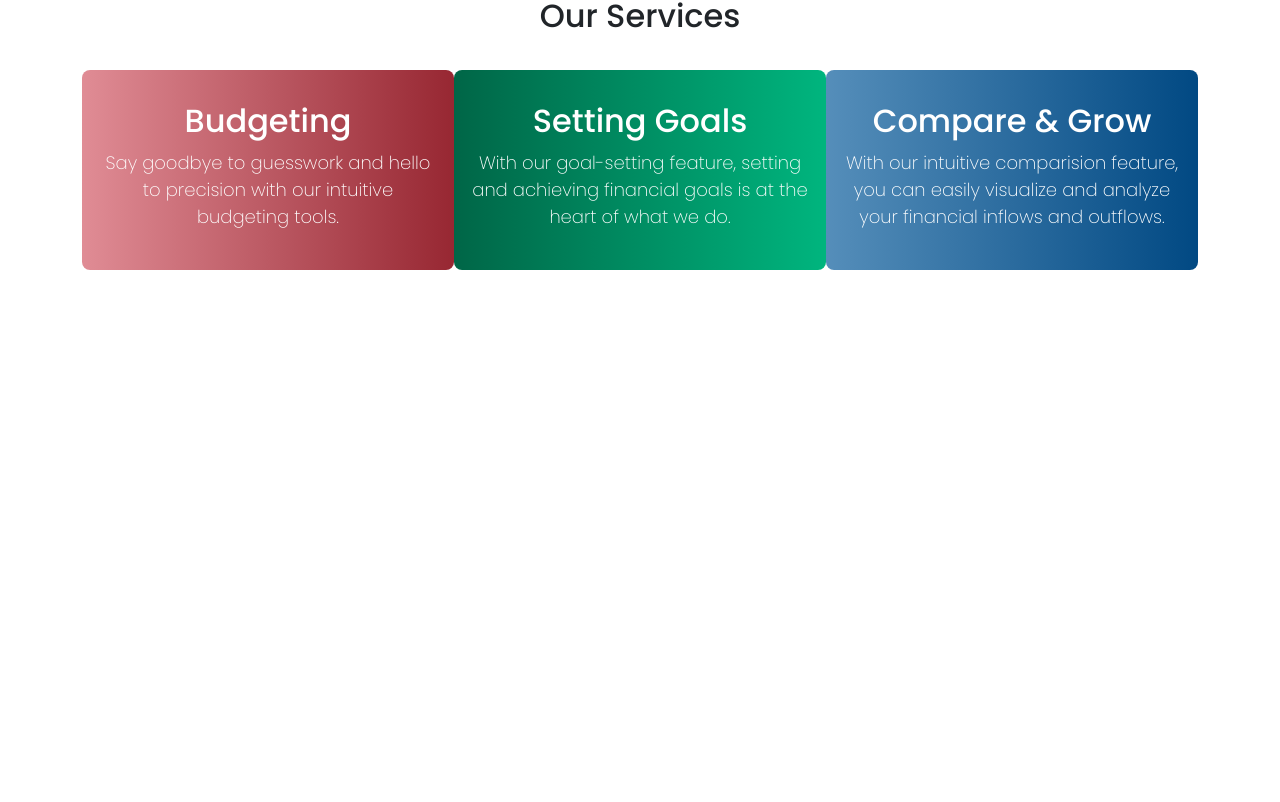
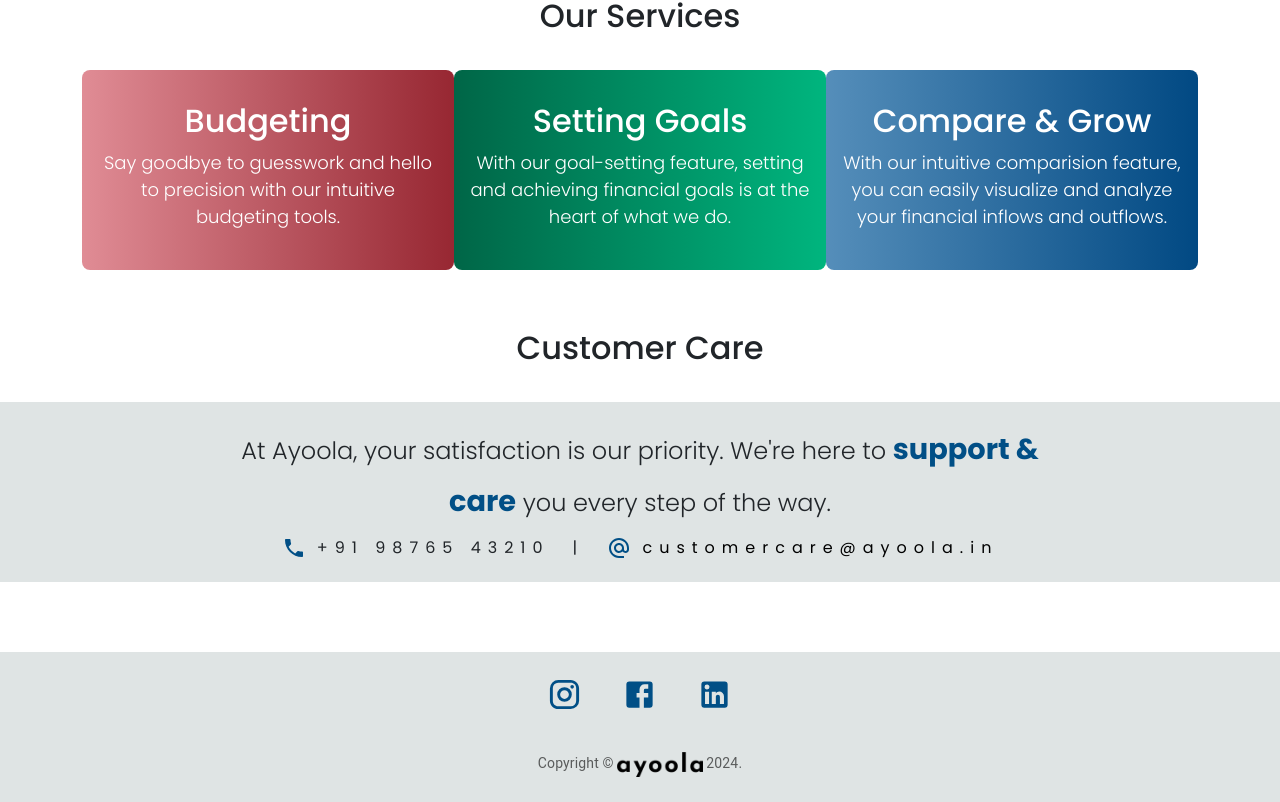
Before and after one commit to anumithasp/expense-tracker, a React (Create React App) app: page / in a window 1280 px wide. Shown: the part 1821-2623 px from the top of the page. Before the commit the page ends 2123 px from the top, so only its background shows below. Built offline with nearby package versions, Linux system fonts and the light colour scheme.

Commit message:
remaining landing page changes.

```diff
--- a/src/App.js
+++ b/src/App.js
@@ -1,5 +1,6 @@
 import './App.css';
 import LandingPage from './components/LandingPage/LandingPage';
+import { Route, Routes } from 'react-router-dom';
 import "@fontsource/poppins";
 import "@fontsource/poppins/100.css";
 import "@fontsource/poppins/100-italic.css";
@@ -23,7 +24,9 @@
 function App() {
   return (
     <div className="App">
-      <LandingPage />
+      <Routes>
+        <Route path= '/' element = {<LandingPage />}></Route>
+      </Routes>
     </div>
   );
 }
--- /dev/null
+++ b/src/components/Copyright/Copyright.css
@@ -0,0 +1,3 @@
+.copyright {
+    letter-spacing: 7px;
+}
--- /dev/null
+++ b/src/components/Copyright/Copyright.jsx
@@ -0,0 +1,19 @@
+import { Typography } from '@mui/material';
+import React from 'react';
+import { Link } from 'react-router-dom';
+import './Copyright.css';
+
+const Copyright = (props) => {
+  return (
+    <Typography className='copyright' variant="body2" color="text.secondary" align="center" {...props}>
+      {'Copyright © '}
+      <Link style={{textDecoration: 'none', color: '#014f86'}} color="inherit" target='_blank' to={"/"}>
+        <img height={25} src='ayoola_black.png' alt='logo black' />
+      </Link>{' '}
+      {new Date().getFullYear()}
+      {'.'}
+    </Typography>
+  )
+}
+
+export default Copyright
--- /dev/null
+++ b/src/components/CustomerCare/CustomerCare.css
@@ -0,0 +1,28 @@
+.customer-care {
+    .customer-banner{
+        display: flex;
+        flex-direction: column;
+        justify-content: center;
+        background-color: #dfe4e4;
+        height: 180px;
+        b {
+            color: #014f86;
+            font-size: larger;
+            font-weight: 700;
+        }
+        h4 {
+            text-align: center;
+            font-weight: 300;
+            line-height: 1.8;
+        }
+        .contact {
+            span {
+                letter-spacing: 7px;
+            }
+            a {
+                text-decoration: none;
+                color: black;
+            }
+        }
+    }
+}
--- /dev/null
+++ b/src/components/CustomerCare/CustomerCare.jsx
@@ -0,0 +1,38 @@
+import React from 'react';
+import './CustomerCare.css';
+import PhoneIcon from '@mui/icons-material/Phone';
+import AlternateEmailIcon from '@mui/icons-material/AlternateEmail';
+
+const CustomerCare = () => {
+    const style = {
+        color: '#014f86'
+    }
+
+    return (
+        <div className='customer-care' id='customer-care'>
+            <div className='row justify-content-center align-items-center feature-title'>
+                <div className='col col-sm-12 col-md-12 col-lg-12 col-xl-12 col-xxl-12'>
+                    <h2>Customer Care</h2>
+                </div>
+            </div>
+            <div className='customer-banner'>
+                <div className='row justify-content-center align-items-center'>
+                    <div className='col-2 col-sm-2 col-md-2 col-lg-2 col-xl-2 col-xxl-2'></div>
+                    <div className='col-8 col-sm-8 col-md-8 col-lg-8 col-xl-8 col-xxl-8'>
+                        <h4>At Ayoola, your satisfaction is our priority. We're here to <b >support & care</b> you every step of the way.</h4>
+                    </div>
+                    <div className='col-2 col-sm-2 col-md-2 col-lg-2 col-xl-2 col-xxl-2'></div>
+                </div>
+                <div className='row justify-content-center align-items-center contact'>
+                    <div className='col-2 col-sm-2 col-md-2 col-lg-2 col-xl-2 col-xxl-2'></div>
+                    <div className='col-8 col-sm-8 col-md-8 col-lg-8 col-xl-8 col-xxl-8 d-flex justify-content-center'>
+                        <span><PhoneIcon style={style}/> +91  98765 43210&emsp;|&emsp;<AlternateEmailIcon style={style} />&nbsp;<a href='mailto:customercare@ayoola.in'>customercare@ayoola.in</a> </span>
+                    </div>
+                    <div className='col-2 col-sm-2 col-md-2 col-lg-2 col-xl-2 col-xxl-2'></div>
+                </div>
+            </div>
+        </div>
+    )
+}
+
+export default CustomerCare
--- /dev/null
+++ b/src/components/Footer/Footer.css
@@ -0,0 +1,13 @@
+.footer {
+    margin-top: 70px;
+    .footer-banner {
+        display: flex;
+        flex-direction: column;
+        justify-content: center;
+        background-color: #dfe4e4;
+        height: 150px;
+        .icons {
+            justify-self: unset;
+        }
+    }
+}
--- /dev/null
+++ b/src/components/Footer/Footer.jsx
@@ -0,0 +1,39 @@
+import React from 'react'
+import Copyright from '../Copyright/Copyright'
+import InstagramIcon from '@mui/icons-material/Instagram';
+import FacebookIcon from '@mui/icons-material/Facebook';
+import LinkedInIcon from '@mui/icons-material/LinkedIn';
+import './Footer.css';
+
+const Footer = () => {
+    const iconStyle = {
+        color: '#014f86',
+        padding: '0 20px 0px 20px',
+        'font-size': 'large'
+    }
+
+    return (
+        <div className='footer'>
+            <div className='footer-banner'>
+                <div className='row justify-content-center align-items-center icons'>
+                    <div className='col-2 col-sm-2 col-md-2 col-lg-2 col-xl-2 col-xxl-2'></div>
+                    <div className='col-8 col-sm-8 col-md-8 col-lg-8 col-xl-8 col-xxl-8'>
+                        <span style={iconStyle}><InstagramIcon fontSize='large'/></span>
+                        <span style={iconStyle}><FacebookIcon fontSize='large'/></span>
+                        <span style={iconStyle}><LinkedInIcon fontSize='large'/></span>
+                    </div>
+                    <div className='col-2 col-sm-2 col-md-2 col-lg-2 col-xl-2 col-xxl-2'></div>
+                </div>
+                <div className='row justify-content-center align-items-center'>
+                    <div className='col-2 col-sm-2 col-md-2 col-lg-2 col-xl-2 col-xxl-2'></div>
+                    <div className='col-8 col-sm-8 col-md-8 col-lg-8 col-xl-8 col-xxl-8 d-flex justify-content-center'>
+                        <Copyright sx={{ mt: 5 }} />
+                    </div>
+                    <div className='col-2 col-sm-2 col-md-2 col-lg-2 col-xl-2 col-xxl-2'></div>
+                </div>
+            </div>
+        </div>
+    )
+}
+
+export default Footer
--- a/src/components/LandingNav/LandingNav.jsx
+++ b/src/components/LandingNav/LandingNav.jsx
@@ -21,7 +21,7 @@
                             <a className="nav-link exp-link" href="#services">Services</a>
                         </li>
                         <li className="nav-item pl-pr-15 pt-1">
-                            <a className="nav-link exp-link" href="#">Customer Care</a>
+                            <a className="nav-link exp-link" href="#customer-care">Customer Care</a>
                         </li>
                         <li className="nav-item pl-pr-15">
                             <a className="nav-link" href="#">
--- a/src/components/LandingPage/LandingPage.jsx
+++ b/src/components/LandingPage/LandingPage.jsx
@@ -5,6 +5,8 @@
 import FeatureBanner from '../FeatureBanner/FeatureBanner';
 import AboutUs from '../AboutUs/AboutUs';
 import Services from '../Services/Services';
+import CustomerCare from '../CustomerCare/CustomerCare';
+import Footer from '../Footer/Footer';
 
 const LandingPage = () => {
 
@@ -39,6 +41,8 @@
         <FeatureBanner words={featureBannerWordsThree} image={"safepanel3.png"} fromLeft={true}/>
         <AboutUs />
         <Services />
+        <CustomerCare />
+        <Footer />
       </div>
     </div>
   )
--- a/src/components/Services/Services.jsx
+++ b/src/components/Services/Services.jsx
@@ -21,7 +21,7 @@
                     >
                     <div>
                         <h2>Budgeting</h2>
-                        <h5 style={{lineHeight: '1.5', fontWeight: '200', fontSize: 'large'}}>Say goodbye to guesswork and hello to precision with our intuitive budgeting tools.</h5>
+                        <h5 style={{lineHeight: '1.5', fontWeight: '300', fontSize: 'large'}}>Say goodbye to guesswork and hello to precision with our intuitive budgeting tools.</h5>
                     </div>
 
                 </Box>
@@ -38,7 +38,7 @@
                     >
                     <div>
                         <h2>Setting Goals</h2>
-                        <h5 style={{lineHeight: '1.5', fontWeight: '200', fontSize: 'large'}}>With our goal-setting feature, setting and achieving financial goals is at the heart of what we do.</h5>
+                        <h5 style={{lineHeight: '1.5', fontWeight: '300', fontSize: 'large'}}>With our goal-setting feature, setting and achieving financial goals is at the heart of what we do.</h5>
                     </div>
                 </Box>
                 <Box
@@ -54,7 +54,7 @@
                     >
                     <div>
                         <h2>Compare & Grow</h2>
-                        <h5 style={{lineHeight: '1.5', fontWeight: '200', fontSize: 'large'}}>With our intuitive comparision feature, you can easily visualize and analyze your financial inflows and outflows.</h5>
+                        <h5 style={{lineHeight: '1.5', fontWeight: '300', fontSize: 'large'}}>With our intuitive comparision feature, you can easily visualize and analyze your financial inflows and outflows.</h5>
                     </div>
                 </Box>
             </div>
--- a/src/index.js
+++ b/src/index.js
@@ -3,12 +3,15 @@
 import './index.css';
 import App from './App';
 import reportWebVitals from './reportWebVitals';
+import { BrowserRouter } from 'react-router-dom';
 
 const root = ReactDOM.createRoot(document.getElementById('root'));
 root.render(
+  <BrowserRouter>
   <React.StrictMode>
     <App />
   </React.StrictMode>
+  </BrowserRouter>
 );
 
 // If you want to start measuring performance in your app, pass a function
```
Also changed, not shown: public/ayoola_black.png (added).
